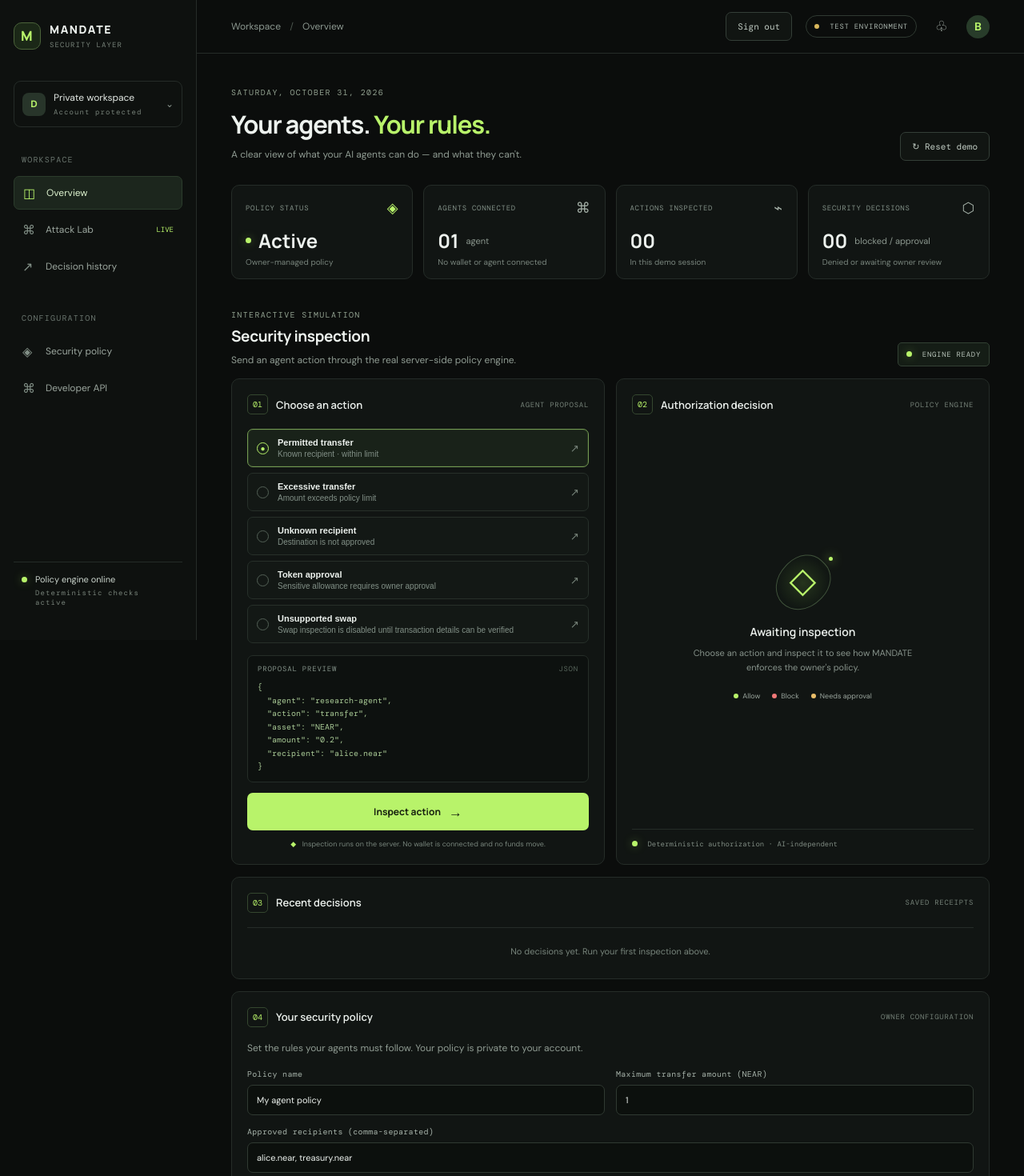
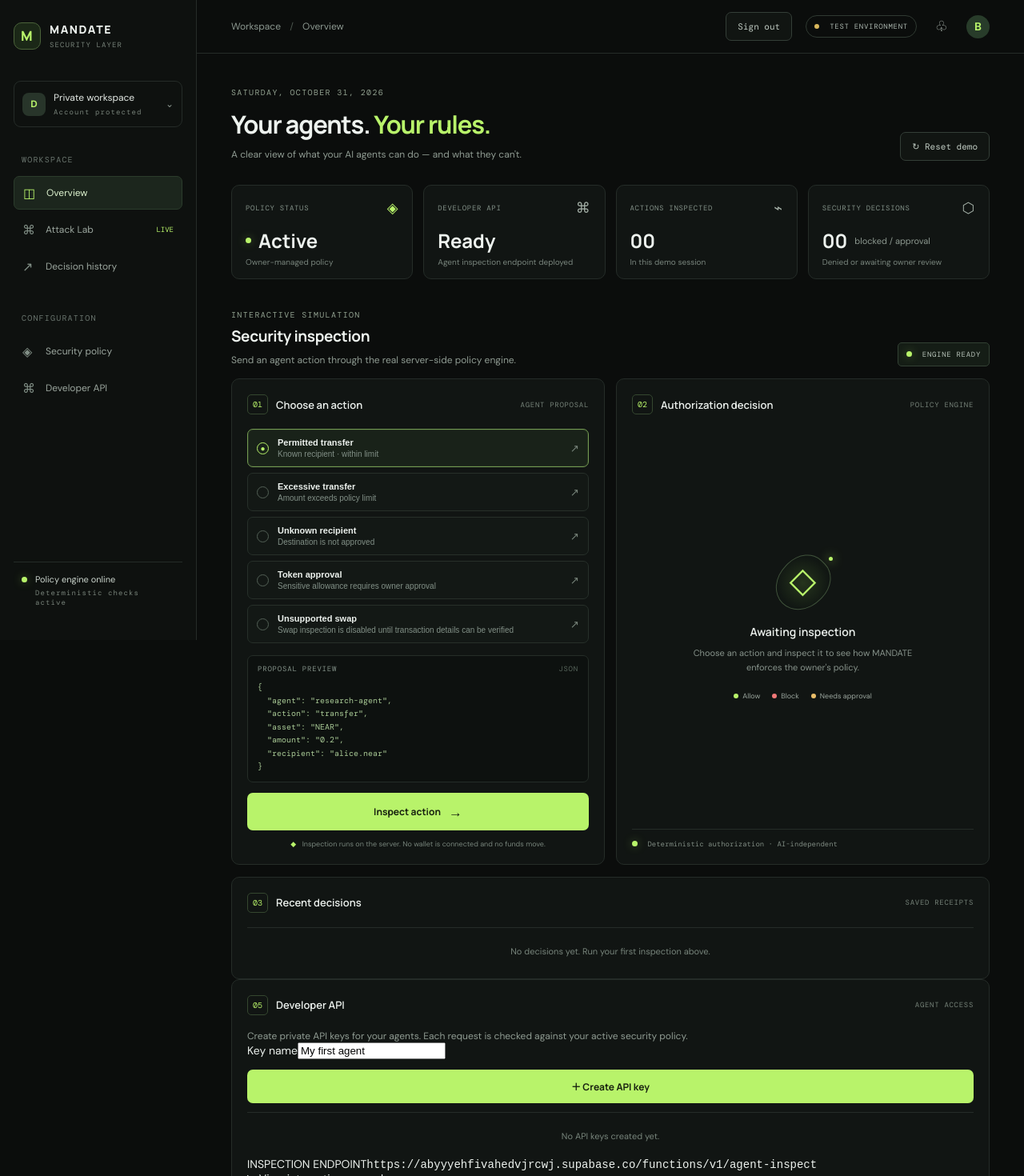
Before and after one commit to blessedorji3/mandate, a Next.js app: page / in a window 1280 px wide. Shown: the top 1470 px of the page at 80% size. Built offline with nearby package versions, Linux system fonts and the light colour scheme; no server answers; the database is empty.

Commit message:
feat: connect developer API management to dashboard

```diff
--- a/src/app/page.tsx
+++ b/src/app/page.tsx
@@ -3,6 +3,7 @@
 import { useEffect, useMemo, useState } from "react";
 import { SignOutButton } from "@/app/sign-out-button";
 import { PolicyPanel } from "@/app/policy-panel";
+import { DeveloperPanel } from "@/app/developer-panel";
 
 type Outcome = "ALLOW" | "BLOCK" | "REQUIRE_APPROVAL";
 type Decision = { outcome: Outcome; reason: string; message: string; policyId: string; policyVersion: number; proposalId: string; createdAt?: string };
@@ -90,7 +91,7 @@ export default function Home() {
 
           <div className="metrics">
             <article className="metric-card"><div className="metric-top"><span>POLICY STATUS</span><span className="metric-icon green">◈</span></div><div className="metric-value"><span className="live-dot"></span> Active</div><p>Owner-managed policy</p></article>
-            <article className="metric-card"><div className="metric-top"><span>AGENTS CONNECTED</span><span className="metric-icon">⌘</span></div><div className="metric-value">01 <small>agent</small></div><p>No wallet or agent connected</p></article>
+            <article className="metric-card"><div className="metric-top"><span>DEVELOPER API</span><span className="metric-icon">⌘</span></div><div className="metric-value">Ready</div><p>Agent inspection endpoint deployed</p></article>
             <article className="metric-card"><div className="metric-top"><span>ACTIONS INSPECTED</span><span className="metric-icon">⌁</span></div><div className="metric-value">{history.length.toString().padStart(2, "0")}</div><p>In this demo session</p></article>
             <article className="metric-card"><div className="metric-top"><span>SECURITY DECISIONS</span><span className="metric-icon">⬡</span></div><div className="metric-value">{history.filter((item) => item.outcome !== "ALLOW").length.toString().padStart(2, "0")} <small>blocked / approval</small></div><p>Denied or awaiting owner review</p></article>
           </div>
@@ -117,7 +118,7 @@ export default function Home() {
 
           <section className="panel activity-panel" id="activity"><div className="panel-heading"><div><span className="step">03</span><h3>Recent decisions</h3></div><span className="muted-tag">SAVED RECEIPTS</span></div>{history.length === 0 ? <div className="empty-history">No decisions yet. Run your first inspection above.</div> : <div className="history-list">{history.map((item, index) => <div className="history-row" key={item.proposalId + index}><span className={`history-icon ${item.outcome.toLowerCase()}`}>{item.outcome === "ALLOW" ? "✓" : item.outcome === "BLOCK" ? "×" : "!"}</span><span className="history-main"><strong>{item.reason.replaceAll("_", " ").toLowerCase()}</strong><small>{item.proposalId}{item.createdAt ? ` · ${new Date(item.createdAt).toLocaleString()}` : ""}</small></span><span className={`history-status ${item.outcome.toLowerCase()}`}>{item.outcome.replace("_", " ")}</span></div>)}</div>}</section>
 
-          <PolicyPanel />
+          <DeveloperPanel />\n\n          <PolicyPanel />
 
           <footer className="footer"><span>MANDATE <b>·</b> Intelligence with boundaries.</span><span>Prototype v0.1 <b>·</b> Test environment only</span></footer>
         </div>
```
